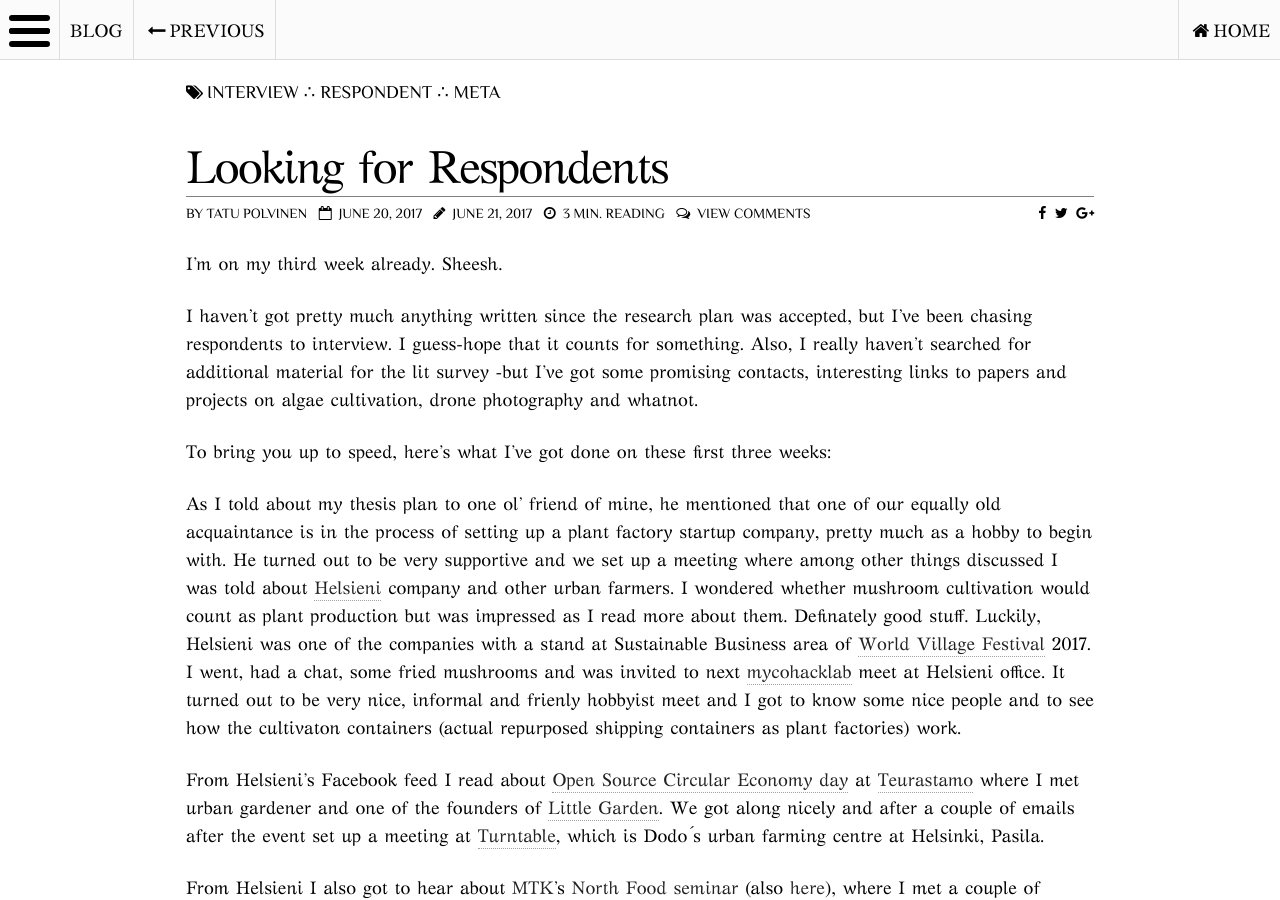
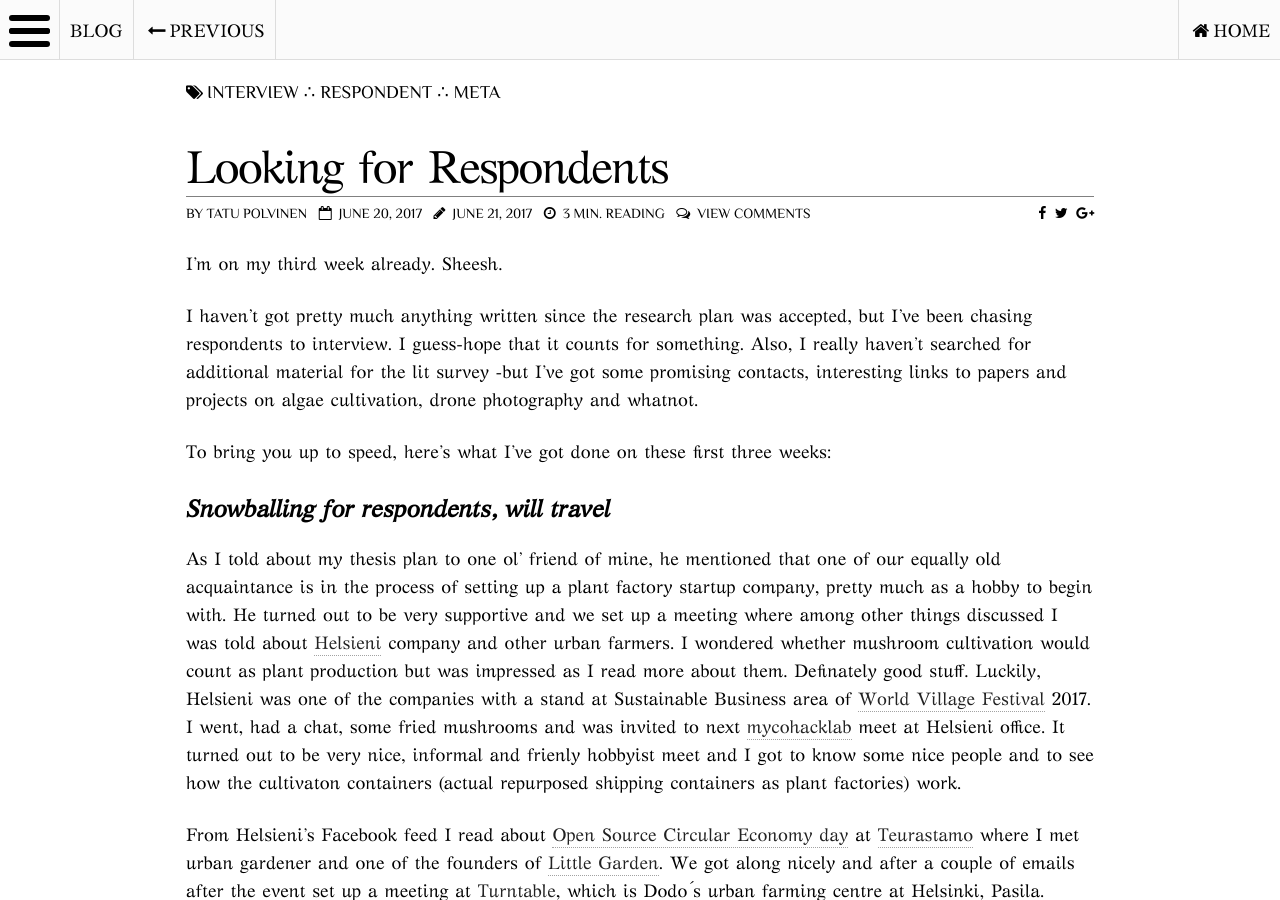
Before and after one commit to tpolvinen/tpolvinen.github.io, a Jekyll site: the page built from _posts/blog/2017-06-20-Interview-Respondents.md, in a window 1280 px wide and 900 px high. Built offline with Jekyll 4.4.1, drawn with Linux system fonts in a browser that asks for light colours; nearby versions of some CDN libraries; comment, search, counter and statistics services are not loaded.

Commit message:
Refactored: Post: Looking for Respondents

```diff
--- a/_posts/blog/2017-06-20-Interview-Respondents.md
+++ b/_posts/blog/2017-06-20-Interview-Respondents.md
@@ -18,6 +18,8 @@ I haven't got pretty much anything written since the research plan was accepted,
 
 To bring you up to speed, here's what I've got done on these first three weeks:
 
+#### Snowballing for respondents, will travel
+
 As I told about my thesis plan to one ol' friend of mine, he mentioned that one of our equally old acquaintance is in the process of setting up a plant factory startup company, pretty much as a hobby to begin with. He turned out to be very supportive and we set up a meeting where among other things discussed I was told about [Helsieni](http://www.helsieni.fi) company and other urban farmers. I wondered whether mushroom cultivation would count as plant production but was impressed as I read more about them. Definately good stuff.
 Luckily, Helsieni was one of the companies with a stand at Sustainable Business area of [World Village Festival](http://www.maailmakylassa.fi/english/home) 2017. I went, had a chat, some fried mushrooms and was invited to next [mycohacklab](http://mycohacklab.org) meet at Helsieni office. It turned out to be very nice, informal and frienly hobbyist meet and I got to know some nice people and to see how the cultivaton containers (actual repurposed shipping containers as plant factories) work.
 
```
